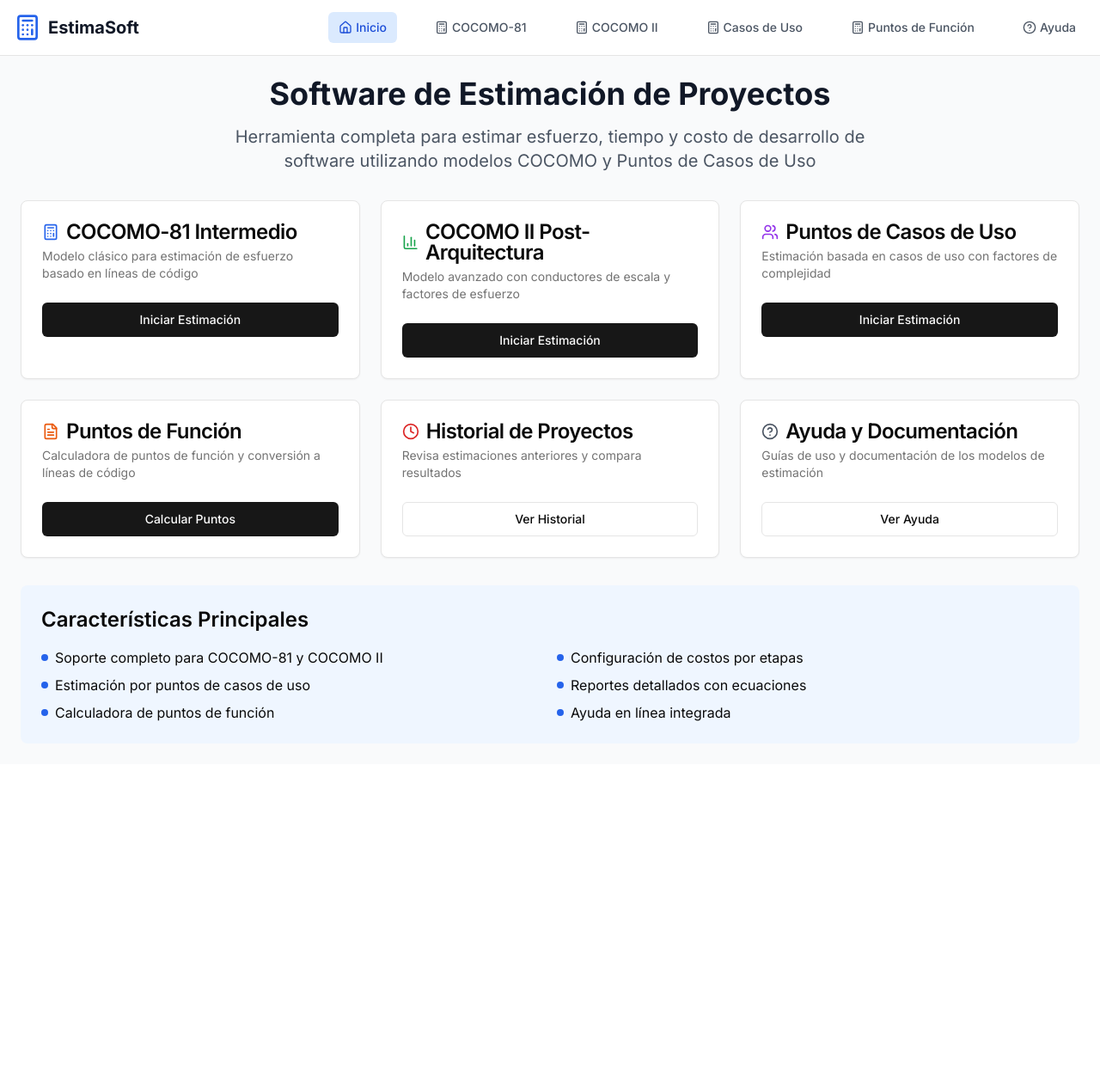
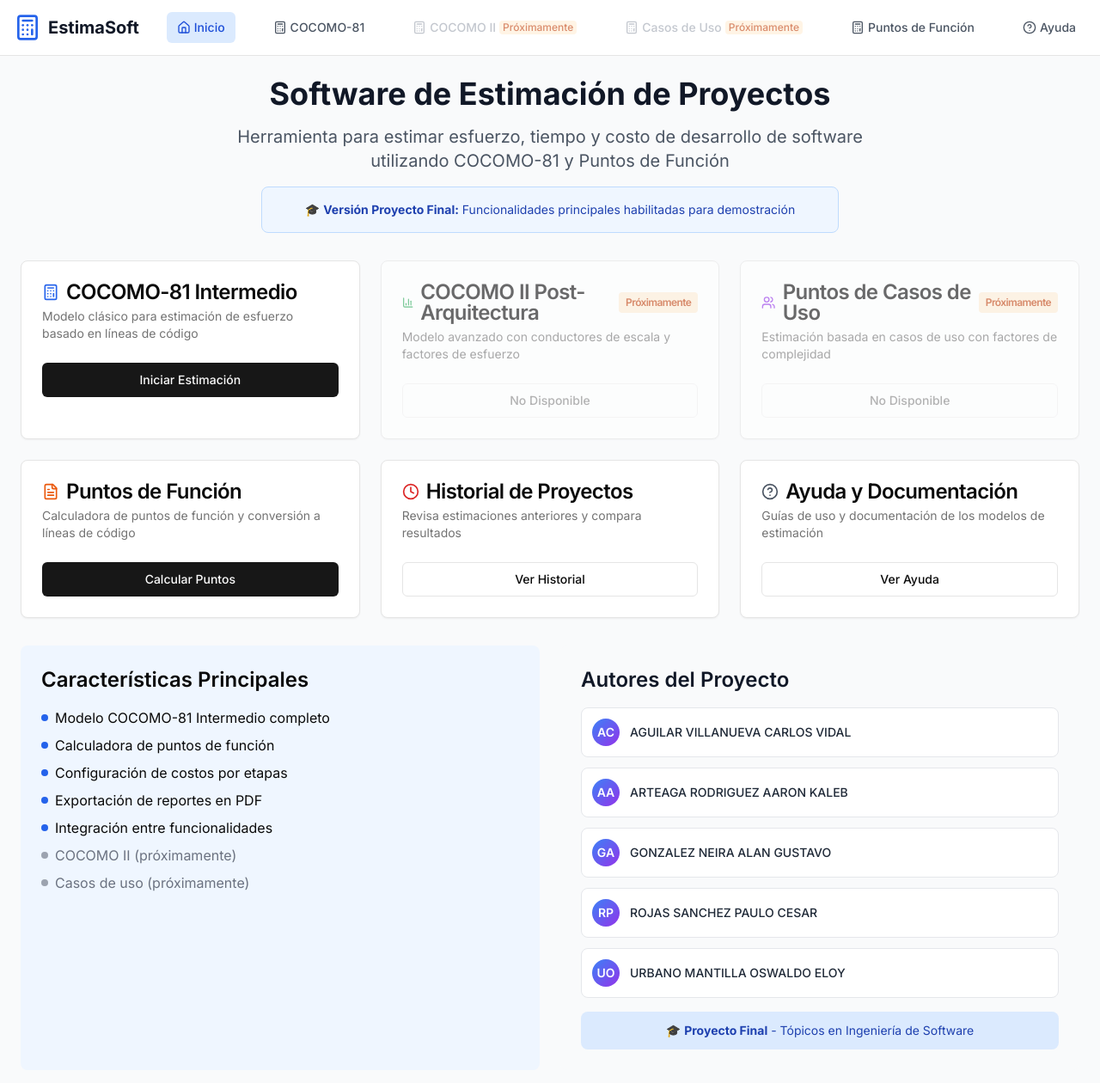
Before and after one commit to Carlos29-A/Proyecto-Software, a Next.js app: page / in a window 1280 px wide. Shown: the top 1260 px of the page at 86% size. Before the commit the page ends 889 px from the top, so only its background shows below. Built offline with nearby package versions, Linux system fonts and the light colour scheme.

Commit message:
Actualizar la página del Dashboard para reflejar cambios en las funcionalidades de estimación, incluyendo la desactivación de enlaces a COCOMO II y Puntos de Uso.

```diff
--- a/app/cocomo-81/page.tsx
+++ b/app/cocomo-81/page.tsx
@@ -369,10 +369,12 @@ export default function Cocomo81Page() {
       </Tabs>
 
       <div className="flex justify-between">
-        <Button variant="outline" className="flex items-center gap-2">
-          <HelpCircle className="w-4 h-4" />
-          Ver Ayuda
-        </Button>
+        <Link href="/help">
+          <Button variant="outline" className="flex items-center gap-2">
+            <HelpCircle className="w-4 h-4" />
+            Ver Ayuda
+          </Button>
+        </Link>
         {currentTab !== "results" && (
           <Button onClick={handleNext} className="flex items-center gap-2">
             <Calculator className="w-4 h-4" />
--- /dev/null
+++ b/app/feature-unavailable/page.tsx
@@ -0,0 +1,81 @@
+"use client"
+
+import { Card, CardContent, CardDescription, CardHeader, CardTitle } from "@/components/ui/card"
+import { Button } from "@/components/ui/button"
+import { AlertCircle, ArrowLeft, Calculator, FileText } from "lucide-react"
+import Link from "next/link"
+
+export default function FeatureUnavailablePage() {
+  return (
+    <div className="container mx-auto p-6 space-y-8">
+      <div className="max-w-2xl mx-auto">
+        <Card className="border-orange-200 bg-orange-50">
+          <CardHeader className="text-center">
+            <div className="mx-auto w-16 h-16 bg-orange-100 rounded-full flex items-center justify-center mb-4">
+              <AlertCircle className="w-8 h-8 text-orange-600" />
+            </div>
+            <CardTitle className="text-2xl text-orange-900">
+              Funcionalidad No Disponible
+            </CardTitle>
+            <CardDescription className="text-orange-700 text-base">
+              Esta funcionalidad está temporalmente deshabilitada para la presentación del proyecto final
+            </CardDescription>
+          </CardHeader>
+          <CardContent className="space-y-6">
+            <div className="bg-white p-4 rounded-lg border border-orange-200">
+              <h3 className="font-semibold text-orange-900 mb-2">
+                🎓 Presentación Proyecto Final
+              </h3>
+              <p className="text-sm text-orange-800">
+                Para la demostración del proyecto final del curso, solo están habilitadas las funcionalidades
+                principales: <strong>COCOMO-81</strong> y <strong>Puntos de Función</strong>.
+              </p>
+            </div>
+
+            <div className="space-y-3">
+              <h4 className="font-medium text-orange-900">
+                Funcionalidades Disponibles:
+              </h4>
+              <div className="grid gap-3">
+                <Link href="/cocomo-81">
+                  <div className="flex items-center gap-3 p-3 bg-white border border-orange-200 rounded-lg hover:bg-orange-50 transition-colors cursor-pointer">
+                    <Calculator className="w-5 h-5 text-blue-600" />
+                    <div>
+                      <div className="font-medium text-gray-900">COCOMO-81 Intermedio</div>
+                      <div className="text-sm text-gray-600">Estimación de esfuerzo basada en líneas de código</div>
+                    </div>
+                  </div>
+                </Link>
+
+                <Link href="/function-points">
+                  <div className="flex items-center gap-3 p-3 bg-white border border-orange-200 rounded-lg hover:bg-orange-50 transition-colors cursor-pointer">
+                    <FileText className="w-5 h-5 text-orange-600" />
+                    <div>
+                      <div className="font-medium text-gray-900">Puntos de Función</div>
+                      <div className="text-sm text-gray-600">Cálculo de tamaño y conversión a KLOC</div>
+                    </div>
+                  </div>
+                </Link>
+              </div>
+            </div>
+
+            <div className="flex gap-3 pt-4">
+              <Link href="/" className="flex-1">
+                <Button variant="outline" className="w-full">
+                  <ArrowLeft className="w-4 h-4 mr-2" />
+                  Volver al Inicio
+                </Button>
+              </Link>
+              <Link href="/cocomo-81" className="flex-1">
+                <Button className="w-full">
+                  <Calculator className="w-4 h-4 mr-2" />
+                  Ir a COCOMO-81
+                </Button>
+              </Link>
+            </div>
+          </CardContent>
+        </Card>
+      </div>
+    </div>
+  )
+}
--- a/app/page.tsx
+++ b/app/page.tsx
@@ -11,9 +11,14 @@ export default function Dashboard() {
       <div className="text-center space-y-4">
         <h1 className="text-4xl font-bold text-gray-900">Software de Estimación de Proyectos</h1>
         <p className="text-xl text-gray-600 max-w-3xl mx-auto">
-          Herramienta completa para estimar esfuerzo, tiempo y costo de desarrollo de software utilizando modelos COCOMO
-          y Puntos de Casos de Uso
+          Herramienta para estimar esfuerzo, tiempo y costo de desarrollo de software utilizando COCOMO-81
+          y Puntos de Función
         </p>
+        <div className="bg-blue-50 border border-blue-200 rounded-lg p-4 max-w-2xl mx-auto">
+          <p className="text-sm text-blue-800">
+            🎓 <strong>Versión Proyecto Final:</strong> Funcionalidades principales habilitadas para demostración
+          </p>
+        </div>
       </div>
 
       <div className="grid md:grid-cols-2 lg:grid-cols-3 gap-6">
@@ -32,32 +37,42 @@ export default function Dashboard() {
           </CardContent>
         </Card>
 
-        <Card className="hover:shadow-lg transition-shadow">
+        <Card className="hover:shadow-lg transition-shadow opacity-60 relative">
           <CardHeader>
             <CardTitle className="flex items-center gap-2">
               <BarChart3 className="w-5 h-5 text-green-600" />
               COCOMO II Post-Arquitectura
+              <span className="text-xs bg-orange-100 text-orange-700 px-2 py-1 rounded ml-auto">
+                Próximamente
+              </span>
             </CardTitle>
             <CardDescription>Modelo avanzado con conductores de escala y factores de esfuerzo</CardDescription>
           </CardHeader>
           <CardContent>
-            <Link href="/cocomo-ii">
-              <Button className="w-full">Iniciar Estimación</Button>
+            <Link href="/feature-unavailable">
+              <Button className="w-full" variant="outline" disabled>
+                No Disponible
+              </Button>
             </Link>
           </CardContent>
         </Card>
 
-        <Card className="hover:shadow-lg transition-shadow">
+        <Card className="hover:shadow-lg transition-shadow opacity-60 relative">
           <CardHeader>
             <CardTitle className="flex items-center gap-2">
               <Users className="w-5 h-5 text-purple-600" />
               Puntos de Casos de Uso
+              <span className="text-xs bg-orange-100 text-orange-700 px-2 py-1 rounded ml-auto">
+                Próximamente
+              </span>
             </CardTitle>
             <CardDescription>Estimación basada en casos de uso con factores de complejidad</CardDescription>
           </CardHeader>
           <CardContent>
-            <Link href="/use-case-points">
-              <Button className="w-full">Iniciar Estimación</Button>
+            <Link href="/feature-unavailable">
+              <Button className="w-full" variant="outline" disabled>
+                No Disponible
+              </Button>
             </Link>
           </CardContent>
         </Card>
@@ -112,37 +127,68 @@ export default function Dashboard() {
         </Card>
       </div>
 
+      <div className="grid md:grid-cols-2 gap-6">
         <div className="bg-blue-50 rounded-lg p-6">
           <h2 className="text-2xl font-semibold mb-4">Características Principales</h2>
-        <div className="grid md:grid-cols-2 gap-4">
+          <div className="grid gap-4">
             <ul className="space-y-2">
               <li className="flex items-center gap-2">
                 <div className="w-2 h-2 bg-blue-600 rounded-full"></div>
-              Soporte completo para COCOMO-81 y COCOMO II
-            </li>
-            <li className="flex items-center gap-2">
-              <div className="w-2 h-2 bg-blue-600 rounded-full"></div>
-              Estimación por puntos de casos de uso
+                Modelo COCOMO-81 Intermedio completo
               </li>
               <li className="flex items-center gap-2">
                 <div className="w-2 h-2 bg-blue-600 rounded-full"></div>
                 Calculadora de puntos de función
               </li>
-          </ul>
-          <ul className="space-y-2">
               <li className="flex items-center gap-2">
                 <div className="w-2 h-2 bg-blue-600 rounded-full"></div>
                 Configuración de costos por etapas
               </li>
               <li className="flex items-center gap-2">
                 <div className="w-2 h-2 bg-blue-600 rounded-full"></div>
-              Reportes detallados con ecuaciones
+                Exportación de reportes en PDF
               </li>
               <li className="flex items-center gap-2">
                 <div className="w-2 h-2 bg-blue-600 rounded-full"></div>
-              Ayuda en línea integrada
+                Integración entre funcionalidades
+              </li>
+              <li className="flex items-center gap-2">
+                <div className="w-2 h-2 bg-gray-400 rounded-full"></div>
+                <span className="text-gray-500">COCOMO II (próximamente)</span>
+              </li>
+              <li className="flex items-center gap-2">
+                <div className="w-2 h-2 bg-gray-400 rounded-full"></div>
+                <span className="text-gray-500">Casos de uso (próximamente)</span>
               </li>
             </ul>
+          </div>
+        </div>
+
+        <div className="bg-gray-50 rounded-lg p-6">
+          <h2 className="text-2xl font-semibold mb-4 text-gray-900">Autores del Proyecto</h2>
+          <div className="space-y-3">
+            {[
+              "AGUILAR VILLANUEVA CARLOS VIDAL",
+              "ARTEAGA RODRIGUEZ AARON KALEB",
+              "GONZALEZ NEIRA ALAN GUSTAVO",
+              "ROJAS SANCHEZ PAULO CESAR",
+              "URBANO MANTILLA OSWALDO ELOY"
+            ].map((author, index) => (
+              <div key={index} className="flex items-center gap-3 p-3 bg-white rounded-lg border border-gray-200">
+                <div className="w-8 h-8 bg-gradient-to-br from-blue-500 to-purple-600 rounded-full flex items-center justify-center text-white font-semibold text-sm">
+                  {author.split(' ')[0][0]}{author.split(' ')[author.split(' ').length - 2][0]}
+                </div>
+                <div className="text-sm font-medium text-gray-800">
+                  {author}
+                </div>
+              </div>
+            ))}
+          </div>
+          <div className="mt-4 p-3 bg-blue-100 rounded-lg">
+            <p className="text-sm text-blue-800 text-center">
+              🎓 <strong>Proyecto Final</strong> - Tópicos en Ingeniería de Software
+            </p>
+          </div>
         </div>
       </div>
     </div>
--- a/components/navigation.tsx
+++ b/components/navigation.tsx
@@ -10,8 +10,8 @@ import { Menu, Calculator, HelpCircle, Home } from "lucide-react"
 const navigation = [
   { name: "Inicio", href: "/", icon: Home },
   { name: "COCOMO-81", href: "/cocomo-81", icon: Calculator },
-  { name: "COCOMO II", href: "/cocomo-ii", icon: Calculator },
-  { name: "Casos de Uso", href: "/use-case-points", icon: Calculator },
+  { name: "COCOMO II", href: "/feature-unavailable", icon: Calculator, disabled: true },
+  { name: "Casos de Uso", href: "/feature-unavailable", icon: Calculator, disabled: true },
   { name: "Puntos de Función", href: "/function-points", icon: Calculator },
   { name: "Ayuda", href: "/help", icon: HelpCircle },
 ]
@@ -33,6 +33,7 @@ export function Navigation() {
           <div className="hidden md:flex space-x-8">
             {navigation.map((item) => {
               const Icon = item.icon
+              const isDisabled = item.disabled
               return (
                 <Link
                   key={item.name}
@@ -40,11 +41,18 @@ export function Navigation() {
                   className={`flex items-center space-x-1 px-3 py-2 rounded-md text-sm font-medium transition-colors ${
                     pathname === item.href
                       ? "bg-blue-100 text-blue-700"
+                      : isDisabled
+                      ? "text-gray-400 cursor-not-allowed opacity-60"
                       : "text-gray-600 hover:text-gray-900 hover:bg-gray-100"
                   }`}
                 >
                   <Icon className="w-4 h-4" />
                   <span>{item.name}</span>
+                  {isDisabled && (
+                    <span className="text-xs bg-orange-100 text-orange-700 px-1 rounded">
+                      Próximamente
+                    </span>
+                  )}
                 </Link>
               )
             })}
@@ -61,6 +69,7 @@ export function Navigation() {
               <div className="flex flex-col space-y-4 mt-8">
                 {navigation.map((item) => {
                   const Icon = item.icon
+                  const isDisabled = item.disabled
                   return (
                     <Link
                       key={item.name}
@@ -69,11 +78,18 @@ export function Navigation() {
                       className={`flex items-center space-x-2 px-3 py-2 rounded-md text-sm font-medium transition-colors ${
                         pathname === item.href
                           ? "bg-blue-100 text-blue-700"
+                          : isDisabled
+                          ? "text-gray-400 cursor-not-allowed opacity-60"
                           : "text-gray-600 hover:text-gray-900 hover:bg-gray-100"
                       }`}
                     >
                       <Icon className="w-4 h-4" />
                       <span>{item.name}</span>
+                      {isDisabled && (
+                        <span className="text-xs bg-orange-100 text-orange-700 px-1 rounded ml-auto">
+                          Próximamente
+                        </span>
+                      )}
                     </Link>
                   )
                 })}
--- /dev/null
+++ b/middleware.ts
@@ -0,0 +1,26 @@
+import { NextResponse } from 'next/server'
+import type { NextRequest } from 'next/server'
+
+export function middleware(request: NextRequest) {
+  const { pathname } = request.nextUrl
+
+  // Rutas bloqueadas para la presentación del proyecto final
+  const blockedRoutes = [
+    '/cocomo-ii',
+    '/use-case-points'
+  ]
+
+  // Si la ruta está bloqueada, redirigir a la página de funcionalidad no disponible
+  if (blockedRoutes.some(route => pathname.startsWith(route))) {
+    return NextResponse.redirect(new URL('/feature-unavailable', request.url))
+  }
+
+  return NextResponse.next()
+}
+
+export const config = {
+  matcher: [
+    '/cocomo-ii/:path*',
+    '/use-case-points/:path*'
+  ]
+}
```
Lines whose indentation alone changed are shown as unchanged.
